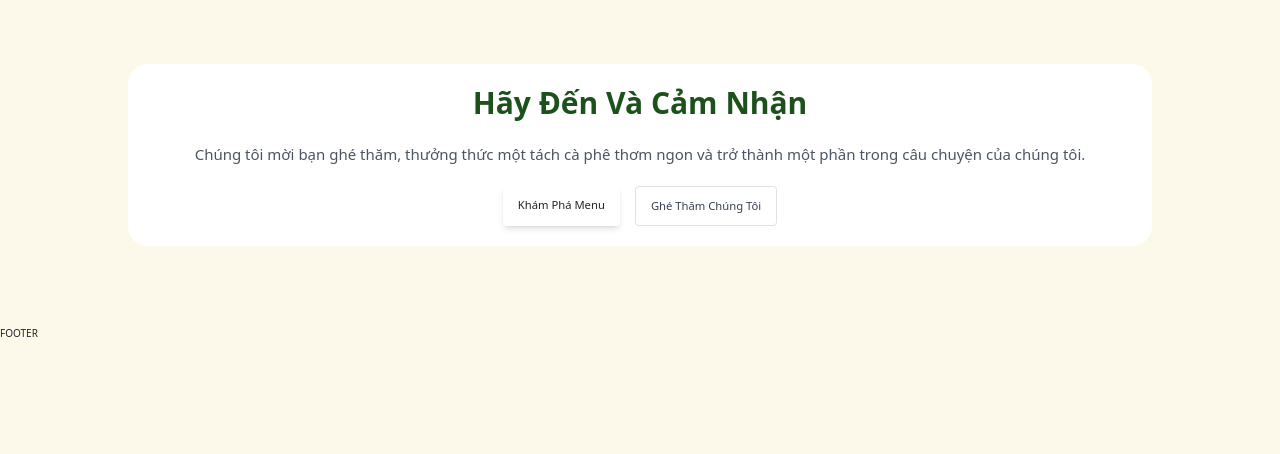
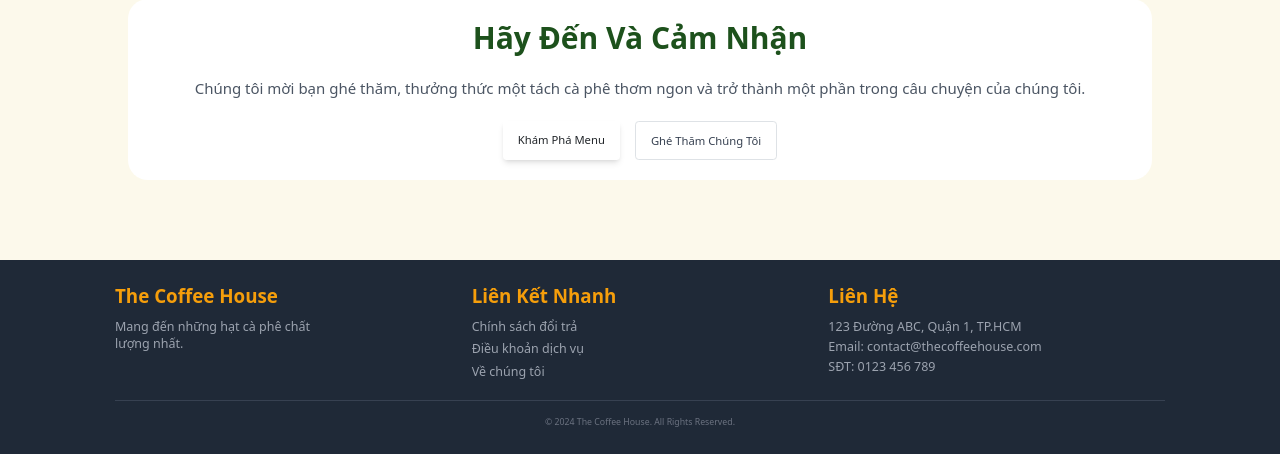
Before and after one commit to quekhoait/webcoffe_CNPM, a Flask app: page /about-us in a window 1280 px wide. Shown: the part 1546-2000 px from the top of the page. Before the commit the page ends 1883 px from the top, so only its background shows below. Run offline with Flask 3, Linux system fonts and the light colour scheme; style sheets or scripts are compiled from the project's sources; some libraries are stand-ins or nearby versions.

Commit message:
Push Footer

```diff
--- a/eapp/controllers/index.py
+++ b/eapp/controllers/index.py
@@ -76,7 +76,7 @@ from flask import render_template
 
 
 def loadHome():
-    return render_template('staff/staff.html')
+    return render_template('page/home.html')
 
 def aboutUs():
     return render_template('page/about_us.html')
--- a/eapp/templates/layout/base.html
+++ b/eapp/templates/layout/base.html
@@ -13,7 +13,7 @@
 </head>
 <body class="bg-[var(--primary-color)]">
     {% include 'layout/header.html' %}
-    <div class="content-body  w-full">
+    <div class="content-body w-full">
         {% block content %}
 
         {% endblock %}
--- a/eapp/templates/layout/footer.html
+++ b/eapp/templates/layout/footer.html
@@ -1,10 +1,36 @@
-<!DOCTYPE html>
-<html lang="en">
-<head>
-    <meta charset="UTF-8">
-    <title>Title</title>
-</head>
-<body>
-    <div>FOOTER</div>
-</body>
-</html>
+<footer class="bg-gray-800 text-white py-10 px-4 md:px-8">
+    <div class="w-[84%] mx-auto grid grid-cols-1 md:grid-cols-3 gap-8 border-b border-gray-700 pb-8">
+
+        <div class="col-span-1">
+            <h3 class="text-3xl font-bold mb-3 text-amber-500">The Coffee House</h3>
+            <p class="text-xl text-gray-400 max-w-xs">
+                Mang đến những hạt cà phê chất lượng nhất.
+            </p>
+        </div>
+
+        <div class="col-span-1">
+            <h3 class="text-3xl font-bold mb-3 text-amber-500">Liên Kết Nhanh</h3>
+            <ul class="space-y-2 text-xl">
+                <li><a href="#" class="text-gray-400 hover:text-amber-500 transition duration-300">Chính sách đổi trả</a></li>
+                <li><a href="#" class="text-gray-400 hover:text-amber-500 transition duration-300">Điều khoản dịch vụ</a></li>
+                <li><a href="#" class="text-gray-400 hover:text-amber-500 transition duration-300">Về chúng tôi</a></li>
+            </ul>
+        </div>
+
+        <div class="col-span-1">
+            <h3 class="text-3xl font-bold mb-3 text-amber-500">Liên Hệ</h3>
+            <div class="text-xl space-y-1 text-gray-400">
+                <p>123 Đường ABC, Quận 1, TP.HCM</p>
+                <p>Email: <a href="mailto:contact@thecoffeehouse.com" class="hover:text-amber-500 transition duration-300">contact@thecoffeehouse.com</a></p>
+                <p>SĐT: 0123 456 789</p>
+            </div>
+        </div>
+
+    </div>
+
+    <div class="max-w-7xl mx-auto text-center pt-6">
+        <p class="text-sm text-gray-500">
+            © 2024 The Coffee House. All Rights Reserved.
+        </p>
+    </div>
+</footer>
--- a/eapp/templates/layout/header.html
+++ b/eapp/templates/layout/header.html
@@ -1,5 +1,5 @@
-<nav class="w-full bg-[#F1ECE9] top-0 left-0 z-50  py-5 border-none" id="header">
-  <div class="container mx-auto flex items-center justify-between">
+<nav class="w-full bg-[#F1ECE9] top-0 left-0 z-50 py-5 border-none" id="header">
+  <div class="container mx-auto flex items-center justify-between w-[86%] ">
 
     <!-- Logo -->
     <div class="font-bold text-5xl tracking-wide">
--- a/eapp/templates/page/about_us.html
+++ b/eapp/templates/page/about_us.html
@@ -1,10 +1,3 @@
-<!DOCTYPE html>
-<html lang="en">
-<head>
-    <meta charset="UTF-8">
-    <title>Title</title>
-</head>
-<body>
 {% extends 'layout/base.html' %}
 
 {% block title %}Trang về tau{% endblock %}
@@ -70,7 +63,7 @@
             </div>
         </div>
 
-            <div class="overflow-hidden md:flex md:items-center px-4 pb-32">
+            <div class="overflow-hidden md:flex md:items-center px-4 pb-16">
                 <div class="w-[50%] px-8 ">
                     <h2 class="text-center fw-bolder text-uppercase mb-5 text-5xl text-[--primary-h2]">
                         Nguồn Gốc Cà Phê
@@ -92,43 +85,42 @@
                 </div>
             </div>
 
-            <div class="pb-32 px-4 sm:px-8">
+            <div class="pb-16 px-4 sm:px-8">
             <h2 class="text-5xl font-extrabold leading-tight mb-6 w-[50%] text-center m-auto text-[--primary-h2]">
                 Không Gian Của Chúng Tôi
             </h2>
 
-            <div class="grid grid-cols-2 md:grid-cols-4 gap-4">
+            <div class="grid grid-cols-2 md:grid-cols-4 gap-2 w-[70%] mx-auto pt-16">
 
                 <div class="aspect-w-1 aspect-h-1 overflow-hidden">
-                    <img src="https://images.unsplash.com/photo-1541167760496-1d1259516668?q=80&w=1974&auto=format&fit=crop" alt="Ảnh không gian 1" class="w-full h-full object-cover rounded-sm">
+                    <img src="/static/image/bgr1.png" alt="Ảnh không gian 1" class="w-full h-full object-cover rounded-sm">
                 </div>
                 <div class="aspect-w-1 aspect-h-1 overflow-hidden">
-                    <img src="https://images.unsplash.com/photo-1517258380482-938b81347649?q=80&w=1974&auto=format&fit=crop" alt="Ảnh không gian 2" class="w-full h-full object-cover rounded-sm">
+                    <img src="/static/image/bgr2.png" alt="Ảnh không gian 2" class="w-full h-full object-cover rounded-sm">
                 </div>
                 <div class="aspect-w-1 aspect-h-1 overflow-hidden">
-                    <img src="https://images.unsplash.com/photo-1541995777161-536967732d84?q=80&w=1974&auto=format&fit=crop" alt="Ảnh không gian 3" class="w-full h-full object-cover rounded-sm">
+                    <img src="/static/image/bgr3.png" alt="Ảnh không gian 3" class="w-full h-full object-cover rounded-sm">
                 </div>
                 <div class="aspect-w-1 aspect-h-1 overflow-hidden">
-                    <img src="https://images.unsplash.com/photo-1555541604-030172dfcc15?q=80&w=1974&auto=format&fit=crop" alt="Ảnh không gian 4" class="w-full h-full object-cover rounded-sm">
+                    <img src="/static/image/bgr4.png" alt="Ảnh không gian 4" class="w-full h-full object-cover rounded-sm">
                 </div>
 
                 <div class="aspect-w-1 aspect-h-1 overflow-hidden">
-                    <img src="https://images.unsplash.com/photo-1616785892558-86d4e21544af?q=80&w=1974&auto=format&fit=crop" alt="Ảnh không gian 5" class="w-full h-full object-cover rounded-sm">
+                    <img src="/static/image/bgr5.png" alt="Ảnh không gian 5" class="w-full h-full object-cover rounded-sm">
                 </div>
                 <div class="aspect-w-1 aspect-h-1 overflow-hidden">
-                    <img src="https://images.unsplash.com/photo-1563200922-3840742d4a70?q=80&w=1974&auto=format&fit=crop" alt="Ảnh không gian 6" class="w-full h-full object-cover rounded-sm">
+                    <img src="/static/image/bgr6.png" alt="Ảnh không gian 6" class="w-full h-full object-cover rounded-sm">
                 </div>
                 <div class="aspect-w-1 aspect-h-1 overflow-hidden">
-                    <img src="https://images.unsplash.com/photo-1600093463592-8e36ec96ef8a?q=80&w=1974&auto=format&fit=crop" alt="Ảnh không gian 7" class="w-full h-full object-cover rounded-sm">
+                    <img src="/static/image/bgr7.png" alt="Ảnh không gian 7" class="w-full h-full object-cover rounded-sm">
                 </div>
                 <div class="aspect-w-1 aspect-h-1 overflow-hidden">
-                    <img src="https://images.unsplash.com/photo-1534003294371-5f284e365027?q=80&w=1974&auto=format&fit=crop" alt="Ảnh không gian 8" class="w-full h-full object-cover rounded-sm">
+                    <img src="/static/image/bgr8.png" alt="Ảnh không gian 8" class="w-full h-full object-cover rounded-sm">
                 </div>
 
             </div>
         </div>
-
-            <div class="bg-white text-center px-4 sm:px-8 mt-12 rounded-[20px] mb-32">
+        <div class="bg-white text-center px-4 sm:px-8 mt-12 rounded-[20px] mb-32">
             <h2 class="text-5xl  font-extrabold leading-tight mb-6 w-[50%] text-center m-auto text-[--primary-h2]  py-8">
                 Hãy Đến Và Cảm Nhận
             </h2>
@@ -151,5 +143,3 @@
         </div>
         </div>
 {% endblock %}
-</body>
-</html>
```
Also changed, not shown: eapp/templates/page/home.html (+4 -14 lines).
